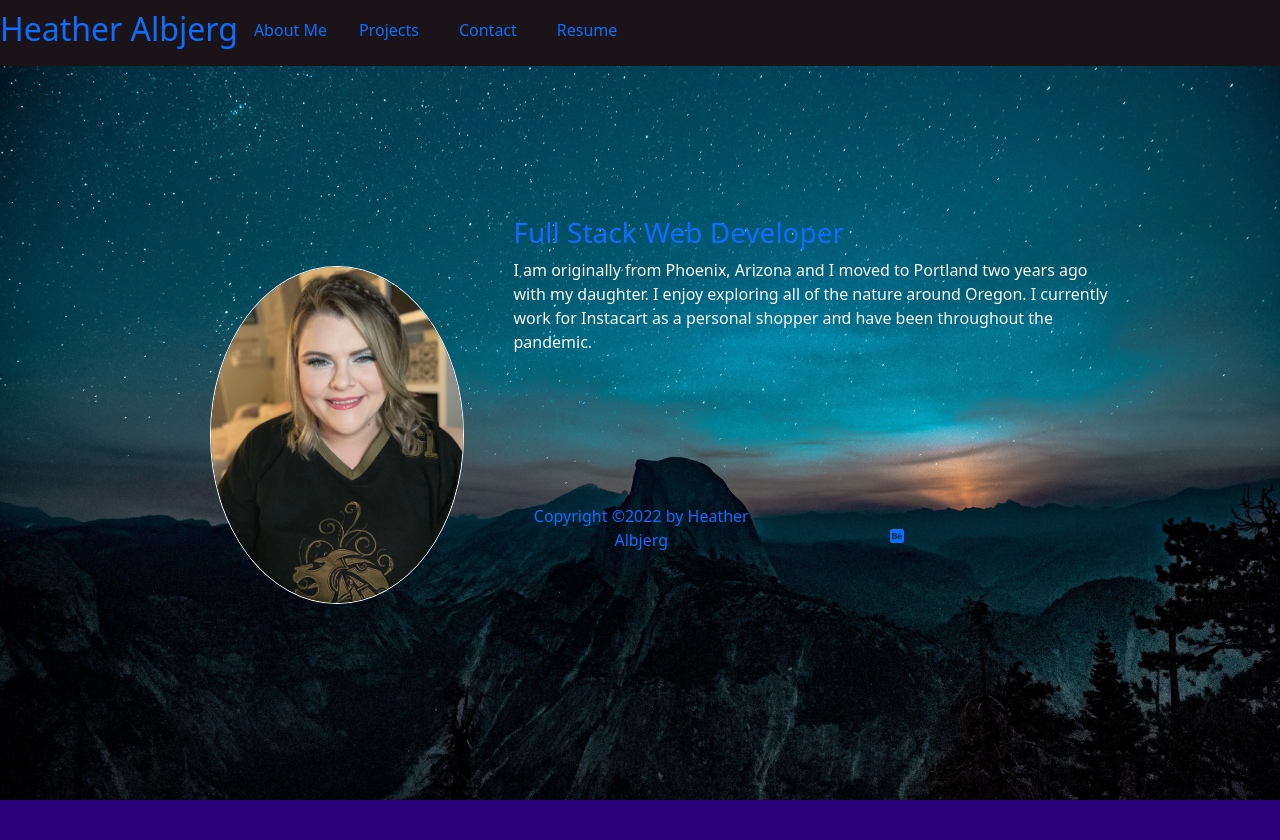
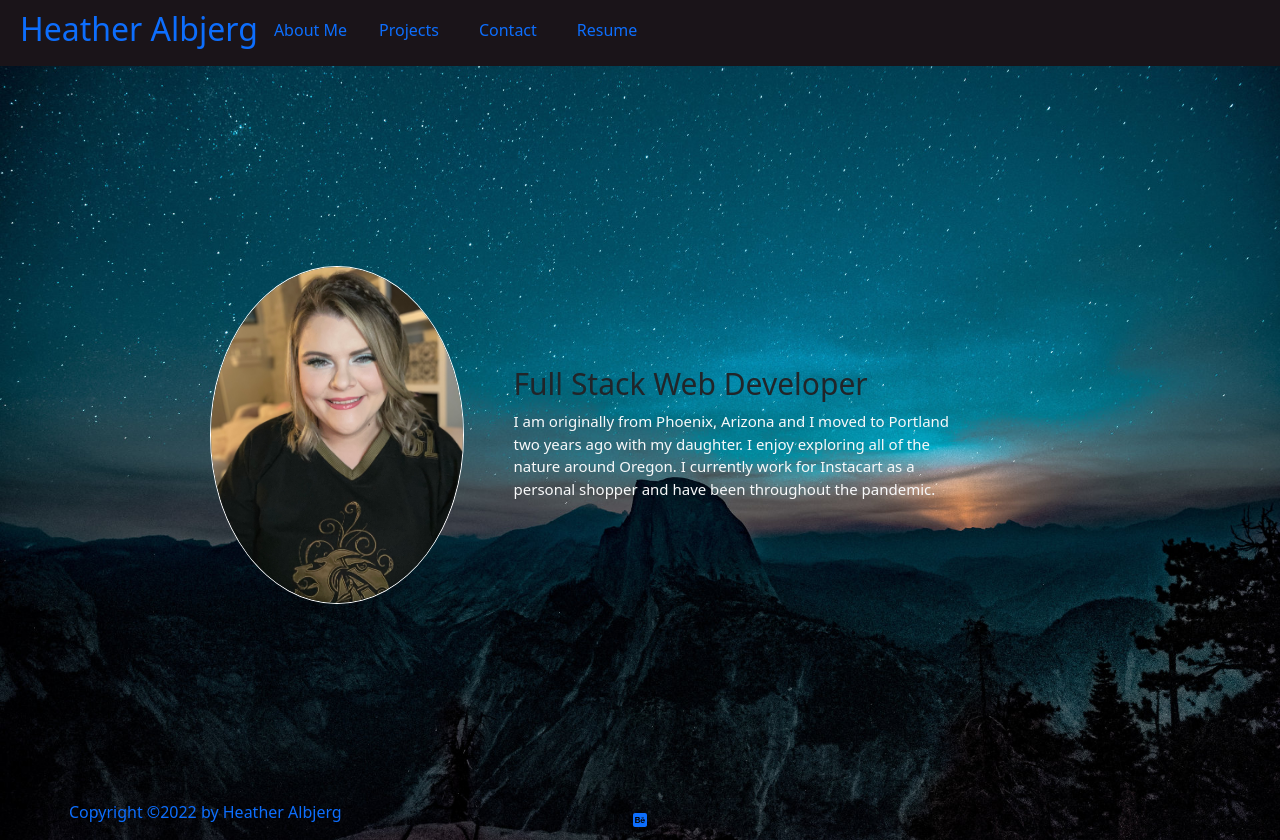
Before and after one commit to heatherviolet/react-portfolio, a React (Create React App) app: page / in a window 1280 px wide. Before the commit the page ends 800 px from the top, so only its background shows below. Built offline with nearby package versions, Linux system fonts and the light colour scheme.

Commit message:
completed about section

```diff
--- a/src/components/About/index.js
+++ b/src/components/About/index.js
@@ -13,8 +13,10 @@
     </div>
     <div class="about-section">
         <div class="card-block px-2">
-        <h3 id="about" class="text-primary">Full Stack Web Developer</h3>
-            <p className="card-text text-light text-right"> I am originally from Phoenix, Arizona and I moved to Portland two years ago with my daughter. I enjoy exploring all of the nature around Oregon. I currently work for Instacart as a personal shopper and have been throughout the pandemic.</p>
+        <h3 id="about" class="text-dark"
+        style={{ fontSize: "30px"}}>Full Stack Web Developer</h3>
+            <p className="card-text text-light text-right"
+            style={{ fontSize: "15px"}}> I am originally from Phoenix, Arizona and I moved to Portland two years ago with my daughter. I enjoy exploring all of the nature around Oregon. I currently work for Instacart as a personal shopper and have been throughout the pandemic.</p>
         </div>
     </div>
 
--- a/src/components/Nav/index.js
+++ b/src/components/Nav/index.js
@@ -10,7 +10,8 @@
   return (
      <Nav>
 
-<h2 class="text-primary">Heather Albjerg</h2>
+<h2 class="text-primary"
+style={{ paddingLeft: '20px'}}>Heather Albjerg</h2>
   <Nav.Item>
   <Nav.Link id="about" href="#about" onClick={() => setLinkSelected("about")}>
       About Me
--- a/src/index.css
+++ b/src/index.css
@@ -78,6 +78,7 @@
 
 .about-section {
   margin: auto;
+  padding: 150px;
 }
 .div {
     padding-left: 20px;
```
